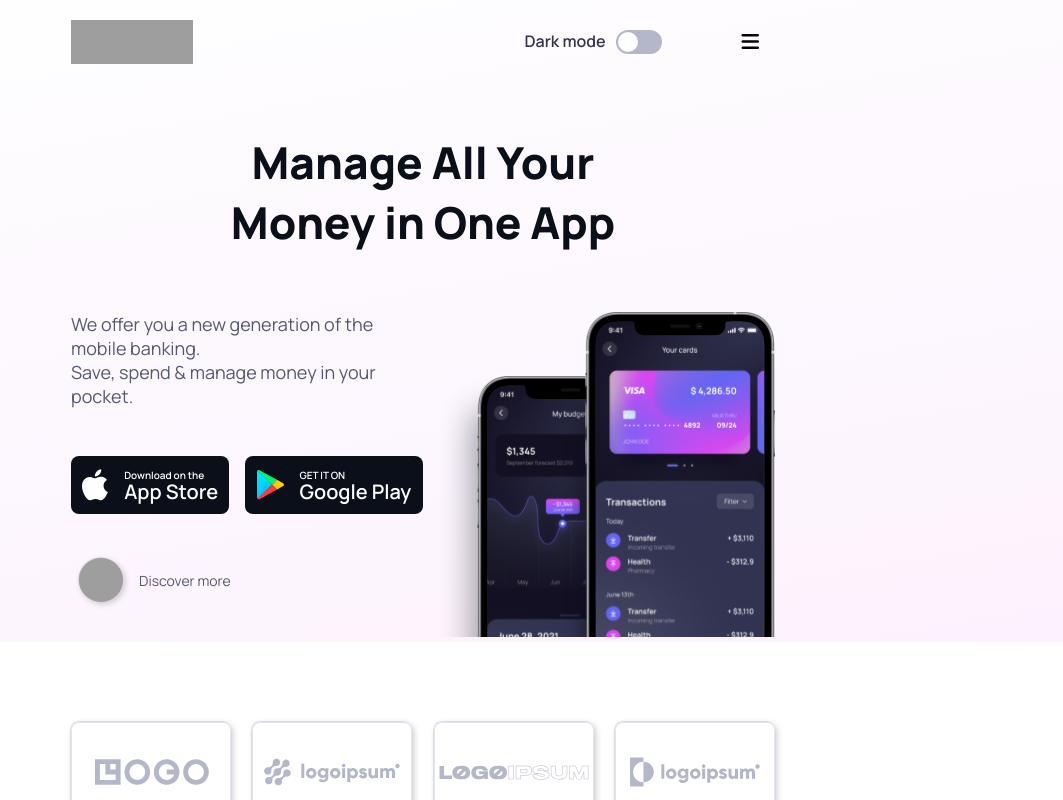
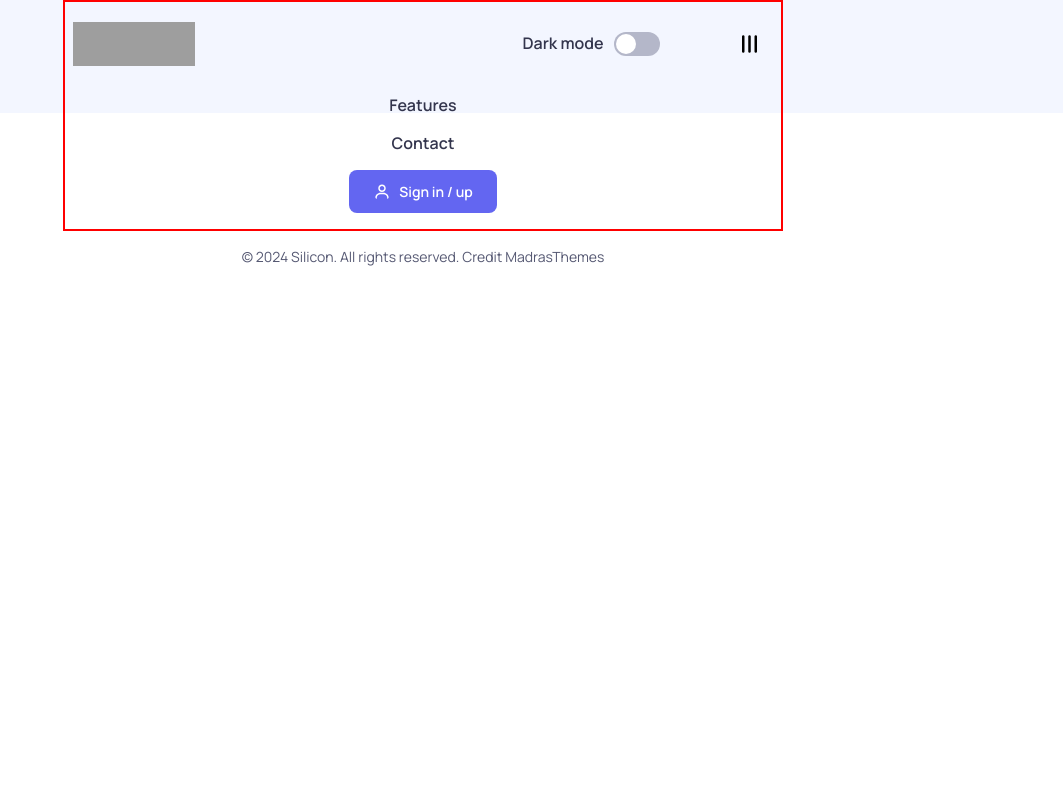
Before and after one commit to matekd/Silicon-react, a React (Vite) app: page /contact in a window 1280 px wide. Both pictures are taken after a click on the button 967 px from the left and 42 px from the top of the page. Shown: the top 800 px of the page, without its empty margins (217-1280 px from the left). Built offline with nearby package versions, Linux system fonts and the light colour scheme; no server answers; grey boxes are pictures that could not be loaded.

Commit message:
Add mobile navigation menu, add router to home and contact page

```diff
--- a/src/App.css
+++ b/src/App.css
@@ -33,6 +33,7 @@ body {
 }
 html {
   color-scheme: light;
+  scroll-behavior: smooth;
 }
 .dark {
   color-scheme: dark;
@@ -45,6 +46,9 @@ html {
   --clr-300: rgba(255, 255, 255, 0.15);
   .bg-gray, .testimonial, .panel {
     background-color: rgba(255, 255, 255, 0.04);
+  }
+  .bg-half-gray {
+    background: linear-gradient(180deg, rgba(255, 255, 255, 0.04) 40%, #0b0f19 40%);
   }
   .more-btn {
     background-color: rgba(255, 255, 255, 0.05);
@@ -182,8 +186,14 @@ a {
     2px 2px 6px rgba(0, 0, 0, 0.2),
     -.5px -.5px 1px rgba(0, 0, 0, 0.2);
 }
-.bg-half-grad {
+.bg-half-gray {
   background: linear-gradient(180deg, var(--clr-100) 40%, var(--clr-white) 40%);
+}
+.rotate90 {
+  rotate: 90deg;
+}
+.border {
+  border: red solid 2px;
 }
 
 /* ----- Content ----- */
@@ -206,7 +216,7 @@ nav {
   height: 44px;
   width: 122px;
 }
-#nav-features {
+.nav-link {
   display: none;
   width: fit-content;
   &:hover {
@@ -259,8 +269,8 @@ nav {
     transition: all 200ms;
   }
 }
-#sign-in {
-  display: none;
+.sign-in {
+  /* display: none; */
   img {
     margin-right: .5rem;
     border-radius: 50%;
@@ -274,9 +284,17 @@ nav {
   border: none;
   padding: 1rem;
   cursor: pointer;
+  transition: rotate 200ms;
   i {
     font-size: 1.25rem;
   }
+}
+.mobile-nav {
+  display: flex;
+  flex-direction: column;
+  align-items: center;
+  gap: 1rem;
+  grid-column: 1 / 4;
 }
 
 .headline {
@@ -639,6 +657,7 @@ ul {
   place-items: center;
   padding-block: 4rem;
   margin-inline: .5rem;
+  border-radius: 8px;
 }
 .subscribe-text {
   display: flex;
@@ -696,7 +715,7 @@ footer {
     display: block;
   }
   nav {
-    gap: 4rem;
+    column-gap: 4rem;
     padding-block: 1rem;
   }
   .hero {
@@ -795,10 +814,10 @@ footer {
     max-width: 1320px;
   }
   nav {
-    grid-template-columns: auto 1fr auto auto;
+    grid-template-columns: auto auto 1fr auto auto;
     gap: 1.5rem;
   }
-  #nav-features, #sign-in {
+  .nav-link, .sign-in {
     display: flex;
   }
   .burger {
--- a/src/App.jsx
+++ b/src/App.jsx
@@ -1,16 +1,19 @@
 import './App.css'
 
-import Header from './Components/Header'
-import Main from './Components/Main'
-import Footer from './Components/Footer'
+import { BrowserRouter, Route, Routes } from 'react-router-dom'
+import Home from './views/Home'
+import Contact from './views/Contact'
 
 function App() {
 
   return (
     <>
-      <Header />
-      <Main />
-      <Footer />
+      <BrowserRouter>
+        <Routes>
+          <Route path="/" element={<Home />}/>
+          <Route path="/contact" element={<Contact />}/>
+        </Routes>
+      </BrowserRouter>
     </>
   )
 }
--- /dev/null
+++ b/src/Components/DarkmodeSwitch.jsx
@@ -0,0 +1,20 @@
+import React from 'react'
+
+const DarkmodeSwitch = () => {
+
+  const toogleDarmode = () => {
+    console.log("toggle")
+  }
+
+  return (
+    <div id="darkmode-switch">
+      <span className="nav-text">Dark mode</span>
+      <label className="toggle-parent" onClick={toogleDarmode}>
+        <input type="checkbox" />
+        <span className="toggle"></span>
+      </label>
+    </div>
+  )
+}
+
+export default DarkmodeSwitch
--- a/src/Components/DropDowns.jsx
+++ b/src/Components/DropDowns.jsx
@@ -18,7 +18,7 @@ const DropDowns = () => {
     <div className="drop-downs">
       {
         items.length > 0 && items.map(item => (
-          <DropDown key={item.id} title={item.title} content={item.content}/>
+          <DropDown key={item.id} title={item.title} content={item.content} />
         ))
       }
     </div>
--- a/src/Components/FAQ.jsx
+++ b/src/Components/FAQ.jsx
@@ -2,6 +2,7 @@ import React from 'react'
 import call from '../assets/images/call.svg'
 import sms from '../assets/images/sms.svg'
 import DropDowns from './DropDowns'
+import { NavLink } from 'react-router-dom'
 
 const FAQ = () => {
   return (
@@ -14,12 +15,12 @@ const FAQ = () => {
         <div className="call">
           <img src={call} alt="" />
           <p className="text-S">Still have  questions?</p>
-          <a href="#" className="contact-call">Contact us -{'>'}</a>
+          <NavLink to={"/contact"} className="contact-call">Contact us -{'>'}</NavLink>
         </div>
         <div className="sms">
           <img src={sms} alt="" />
           <p className="text-S">Don't like phone calls?</p>
-          <a href="#" className="contact-sms">Contact us -{'>'}</a>
+          <NavLink to={"/contact"} className="contact-sms">Contact us -{'>'}</NavLink>
         </div>
       </div>
       <DropDowns />
--- a/src/Components/Hero.jsx
+++ b/src/Components/Hero.jsx
@@ -30,10 +30,10 @@ const Hero = () => {
           </a>
         </div>
         <div className="more-container">
-          <div className="hero-more">
+          <a className="hero-more" href='#features'>
             <button className="more-btn shadow"></button>
             <span className="text-S">Discover more</span>
-          </div>
+          </a>
         </div>
         </div>
       <div className="hero-images">
--- /dev/null
+++ b/src/Components/MobileNav.jsx
@@ -0,0 +1,29 @@
+import React, { useState } from 'react'
+import icon from '../assets/images/icon.svg'
+import { NavLink } from 'react-router-dom'
+
+const MobileNav = () => {
+
+  const [showMenu, setShowMenu] = useState(false)
+
+  return (
+    <>
+      <button className={`burger ${showMenu ? "rotate90" : ""}`} onClick={() => setShowMenu(!showMenu)}>
+        <i className="fa-solid fa-bars"></i>
+      </button>
+      {showMenu && <div className="mobile-nav">
+
+        <a className="nav-text" href="#features">Features</a>
+
+        <NavLink className="nav-text" to={"/contact"}>Contact</NavLink>
+
+        <a href="#" className="btn-primary sign-in">
+          <img className="sign-in-icon" src={icon} alt="" />
+          <span>Sign in / up</span>
+        </a>
+      </div>}
+    </>
+  )
+}
+
+export default MobileNav
--- a/src/Components/Nav.jsx
+++ b/src/Components/Nav.jsx
@@ -1,28 +1,27 @@
 import React from 'react'
 import icon from '../assets/images/icon.svg'
+import { Link, NavLink } from 'react-router-dom'
+import DarkmodeSwitch from './DarkmodeSwitch'
+import MobileNav from './MobileNav'
 
 const Nav = () => {
+
   return (
-    <nav>
-      <a id="nav-logo" href="index.html"></a>
-      <a id="nav-features" className="nav-text" href="#features">Features</a>
+    <nav className='border'>
+      <Link id="nav-logo" to={"/"}></Link>
 
-      <div id="darkmode-switch">
-        <span className="nav-text">Dark mode</span>
-        <label className="toggle-parent">
-          <input type="checkbox" />
-          <span className="toggle"></span>
-        </label>
-      </div>
+      <a id="nav-features" className="nav-text nav-link" href="#features">Features</a>
 
-      <a id="sign-in" href="#" className="btn-primary">
+      <NavLink className="nav-text nav-link" to={"/contact"}>Contact</NavLink>
+
+      <DarkmodeSwitch />
+
+      <a href="#" className="btn-primary sign-in nav-link">
         <img className="sign-in-icon" src={icon} alt="" />
         <span>Sign in / up</span>
       </a>
 
-      <button className="burger">
-        <i className="fa-solid fa-bars"></i>
-      </button>
+      <MobileNav />
     </nav>
   )
 }
--- a/src/Components/Contact.jsx
+++ b/src/views/Contact.jsx
@@ -1,12 +1,13 @@
 import React from 'react'
-import Nav from './Nav'
-import Footer from './Footer'
+import Nav from '../Components/Nav'
+import Footer from '../Components/Footer'
 
 const Contact = () => {
   return (
     <header>
-      <div className="bg-half-grad">
+      <div className="bg-half-gray">
         <Nav />
+
         <Footer />
       </div>
     </header>
--- /dev/null
+++ b/src/views/Home.jsx
@@ -0,0 +1,16 @@
+import React from 'react'
+import Header from '../Components/Header'
+import Main from '../Components/Main'
+import Footer from '../Components/Footer'
+
+const Home = () => {
+  return (
+    <>
+      <Header />
+      <Main />
+      <Footer />
+    </>
+  )
+}
+
+export default Home
```
Also changed, not shown: 1 other file (tests, documents, lock files or other folders).
